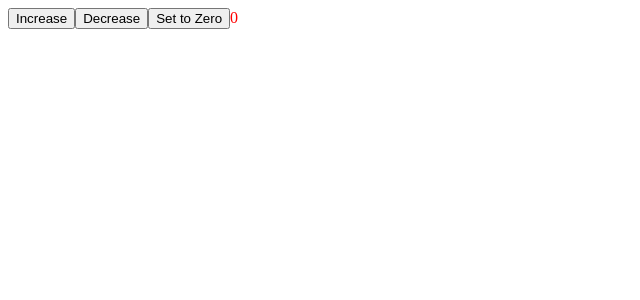
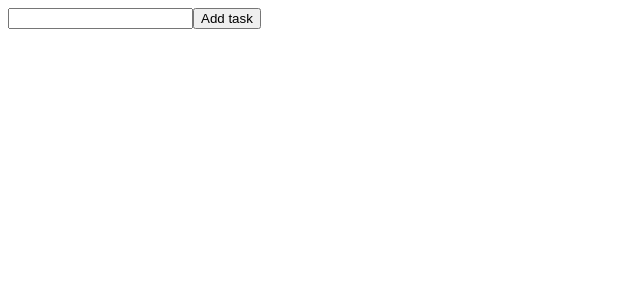
Before and after one commit to WeiZhang0317/ReactJS-Course-, a React (Create React App) app in the folder episode1/: page / in a window 1280 px wide. Shown: the top 300 px of the page, without its empty margins (0-640 px from the left). Built offline with nearby package versions, Linux system fonts and the light colour scheme.

Commit message:
update js

```diff
--- a/episode1/src/App.js
+++ b/episode1/src/App.js
@@ -1,18 +1,40 @@
-
 import "./App.css";
 import { useState } from "react";
 
 function App() {
-  const [count, setCount] = useState(0);
+  const[todoList,setTodoList]=useState([]);
+  const[newTask,setNewTask]=useState("")
+  // create state to represent input value
+
+  const handleChange =(event) =>{
+   setNewTask(event.target.value);
+  };//这个函数会捕获用户在输入框中输入的内容，并更新状态 newTask，确保 React 知道用户输入了什么。
+
+  const addTask=()=>{
+     const newTodoList=[...todoList,newTask]
+     // ... means todolist+newtask
+     setTodoList(newTodoList);
+    };
+
+
 
 
   return (
     <div className="App">
-      <button onClick={()=>{setCount(count+1)}}>Increase</button>
-      <button onClick={()=>{setCount(count-1)}}>Decrease</button>
-      <button onClick={()=>{setCount(0)}}>Set to Zero</button>
 
-      {count}
+    <div className="addTask">
+    <input onChange={handleChange} />
+    {/*any changes pass in the input value  */}
+    <button onClick={addTask}>Add task</button>
+    </div>
+
+    <div className="list">
+    {todoList.map((task)=>{
+     return<h1>{task}</h1>
+
+    })}
+
+    </div>
     </div>
   );
 }
```
Also changed, not shown: 1 other file (tests, documents, lock files or other folders).
